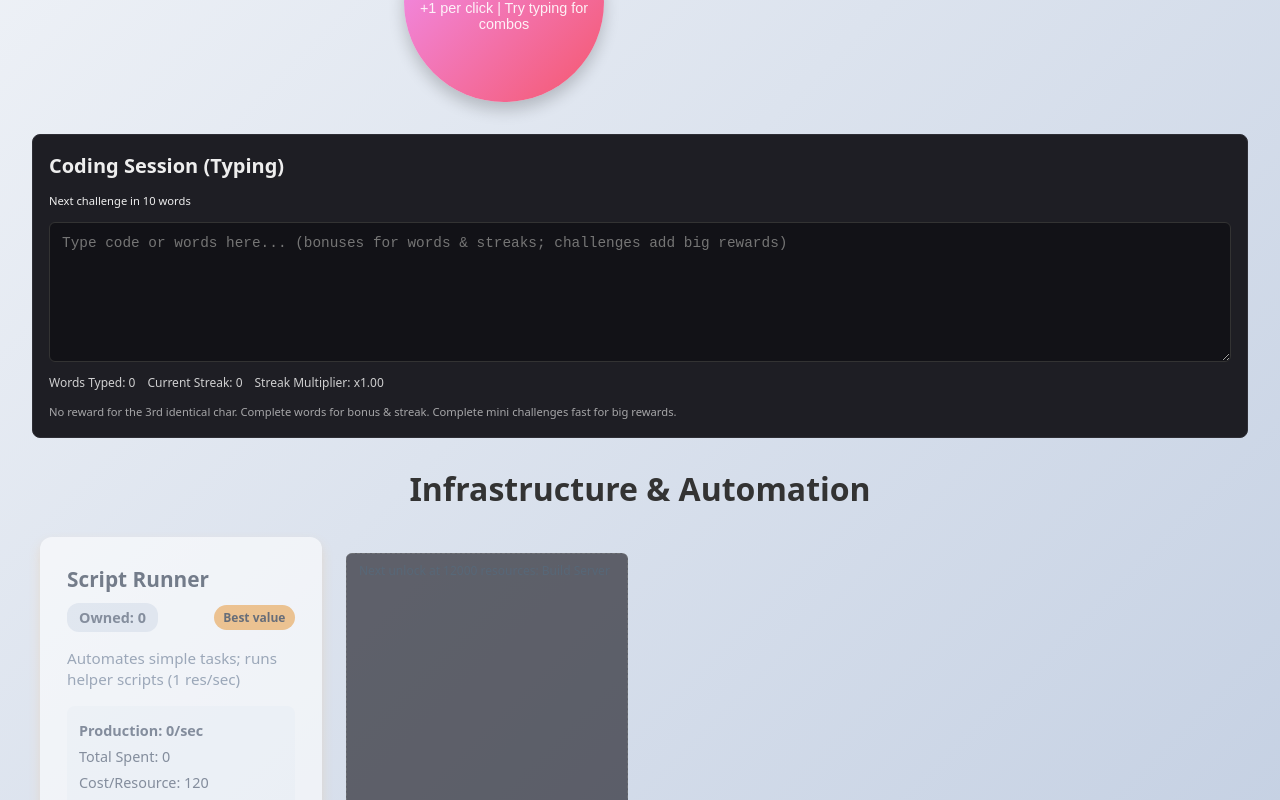
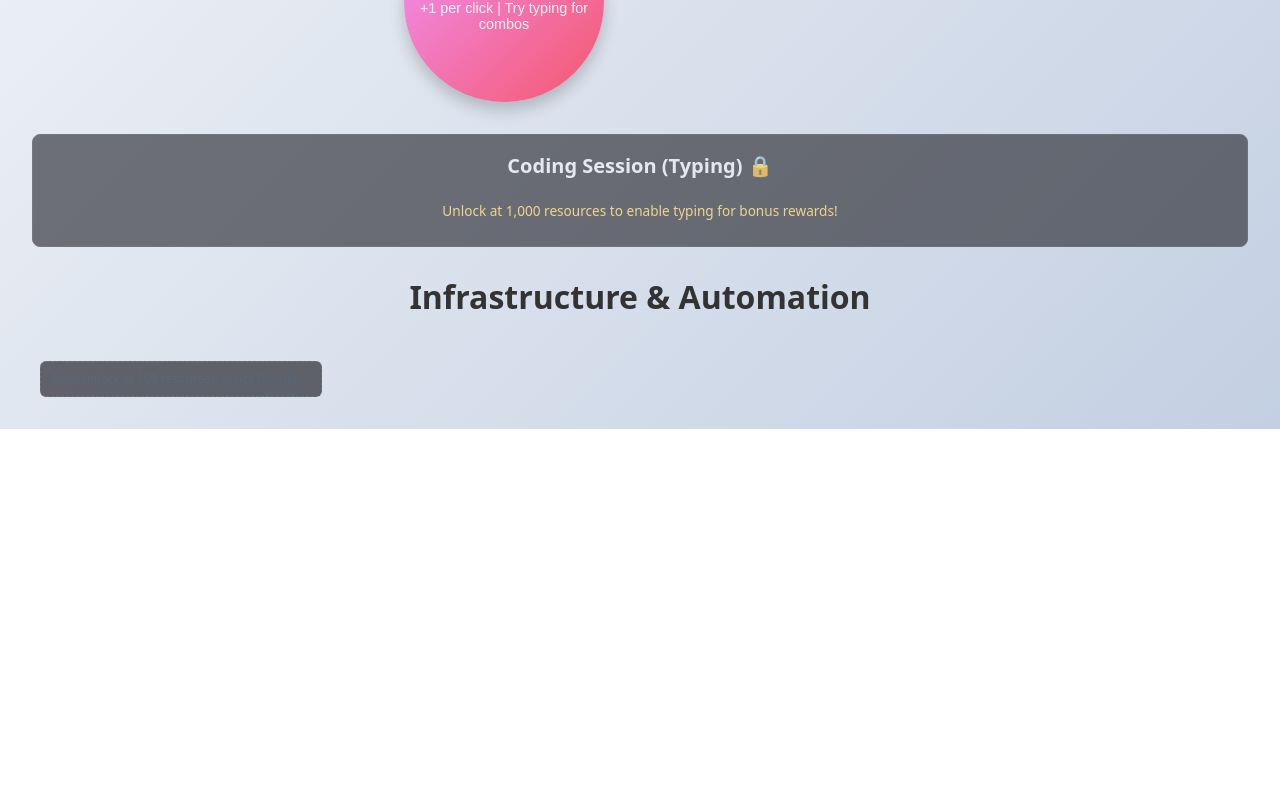
Before and after one commit to pattonwebz/idle-webz, a React (Vite) app: page / in a window 1280 px wide. Shown: the part 460-1260 px from the top of the page. After the commit the page ends 889 px from the top, so only its background shows below. Built offline with nearby package versions, Linux system fonts and the light colour scheme.

Commit message:
feat(unlock): set Script Runner unlock at 200 resources, typing unlock at 1000; add locked state UI

```diff
--- a/src/components/TypingPanel.scss
+++ b/src/components/TypingPanel.scss
@@ -97,3 +97,14 @@
   font-size: 0.65rem;
   color: #ffce54;
 }
+
+.typing-panel.locked {
+  opacity: 0.6;
+  text-align: center;
+}
+
+.unlock-hint {
+  font-size: 0.85rem;
+  color: #ffce54;
+  margin: 0.5rem 0;
+}
--- a/src/components/TypingPanel.tsx
+++ b/src/components/TypingPanel.tsx
@@ -4,7 +4,7 @@ import { useGame } from '../hooks/useGame';
 import './TypingPanel.scss';
 
 export const TypingPanel: FC = () => {
-  const { typeChar, currentStreakMultiplier, streakWords, wordsTyped, challenge, nextChallengeInWords, triggerChallenge } = useGame();
+  const { typeChar, currentStreakMultiplier, streakWords, wordsTyped, challenge, nextChallengeInWords, triggerChallenge, typingUnlocked } = useGame();
   const [inputValue, setInputValue] = useState('');
 
   const handleChange = useCallback((e: React.ChangeEvent<HTMLTextAreaElement>) => {
@@ -24,6 +24,15 @@ export const TypingPanel: FC = () => {
       setInputValue('');
     }
   }, []);
+
+  if (!typingUnlocked) {
+    return (
+      <div className="typing-panel locked">
+        <h2>Coding Session (Typing) 🔒</h2>
+        <p className="unlock-hint">Unlock at 1,000 resources to enable typing for bonus rewards!</p>
+      </div>
+    );
+  }
 
   return (
     <div className="typing-panel">
--- a/src/constants/gameConstants.ts
+++ b/src/constants/gameConstants.ts
@@ -53,7 +53,7 @@ export const PRODUCER_TIERS = {
     description: 'Automates simple tasks; runs helper scripts (1 res/sec)',
     baseCost: 120,
     productionRate: 1,
-    unlockThreshold: 0, // first tier always visible
+    unlockThreshold: 100, // Unlock at 100 resources
   },
   BUILD_SERVER: {
     id: 'buildServer',
--- a/src/context/GameContext.tsx
+++ b/src/context/GameContext.tsx
@@ -263,6 +263,7 @@ export const GameProvider: React.FC<GameProviderProps> = ({ children }) => {
     wordsTyped: gameState.wordsTyped,
     streakWords: gameState.streakWords,
     currentStreakMultiplier: gameState.currentStreakMultiplier,
+    typingUnlocked: (gameState as any).typingUnlocked,
     typeChar,
     // Challenge additions
     challenge: (gameState as any).challenge,
--- a/src/game/GameEngine.ts
+++ b/src/game/GameEngine.ts
@@ -55,6 +55,7 @@ export class GameEngine {
   private failedChallenges: number;
   private completedChallenges: number;
   private unlockedProducers: Set<string>; // Track permanently unlocked producer IDs
+  private typingUnlocked: boolean; // Track if typing mechanic is unlocked
 
   constructor() {
     this.resources = 0;
@@ -77,8 +78,9 @@ export class GameEngine {
     this.lastChallengeWords = 0;
     this.failedChallenges = 0;
     this.completedChallenges = 0;
-    // Initialize with codingSession and scriptRunner (first tier) unlocked
-    this.unlockedProducers = new Set<string>(['codingSession', 'scriptRunner']);
+    // Initialize with only codingSession unlocked (scriptRunner unlocks at 200 resources)
+    this.unlockedProducers = new Set<string>(['codingSession']);
+    this.typingUnlocked = false;
   }
 
   /** Initialize all producer tiers with dev-themed values */
@@ -404,6 +406,11 @@ export class GameEngine {
       }
     }
 
+    // Check if typing should be unlocked
+    if (!this.typingUnlocked && this.resources >= 1000) {
+      this.typingUnlocked = true;
+    }
+
     // Add resources based on production rate
     if (this.productionRate > 0) {
       const production = this.productionRate * deltaTime;
@@ -485,6 +492,7 @@ export class GameEngine {
       wordsTyped: this.wordsTyped,
       streakWords: this.streakWords,
       currentStreakMultiplier: this.getCurrentStreakMultiplier(),
+      typingUnlocked: this.typingUnlocked,
       // Challenge info
       challenge: this.activeChallenge ? {
         id: (this.activeChallenge as any).id,
@@ -526,6 +534,7 @@ export class GameEngine {
       autoBuyUnlocked: this.autoBuyUnlocked,
       autoBuySpeedLevel: this.autoBuySpeedLevel,
       unlockedProducers: Array.from(this.unlockedProducers),
+      typingUnlocked: this.typingUnlocked,
     };
   }
 
@@ -540,6 +549,7 @@ export class GameEngine {
     autoBuyUnlocked?: boolean;
     autoBuySpeedLevel?: number;
     unlockedProducers?: string[];
+    typingUnlocked?: boolean;
   }): void {
     if (saveData.resources !== undefined) {
       this.resources = saveData.resources;
@@ -568,6 +578,9 @@ export class GameEngine {
     }
     if (saveData.unlockedProducers) {
       this.unlockedProducers = new Set(saveData.unlockedProducers);
+    }
+    if (saveData.typingUnlocked !== undefined) {
+      this.typingUnlocked = saveData.typingUnlocked;
     }
   }
 
@@ -675,7 +688,8 @@ export class GameEngine {
     this.lastChallengeWords = 0;
     this.failedChallenges = 0;
     this.completedChallenges = 0;
-    this.unlockedProducers = new Set<string>(['codingSession', 'scriptRunner']);
+    this.unlockedProducers = new Set<string>(['codingSession']);
+    this.typingUnlocked = false;
 
     this.lastUpdate = Date.now();
   }
```
